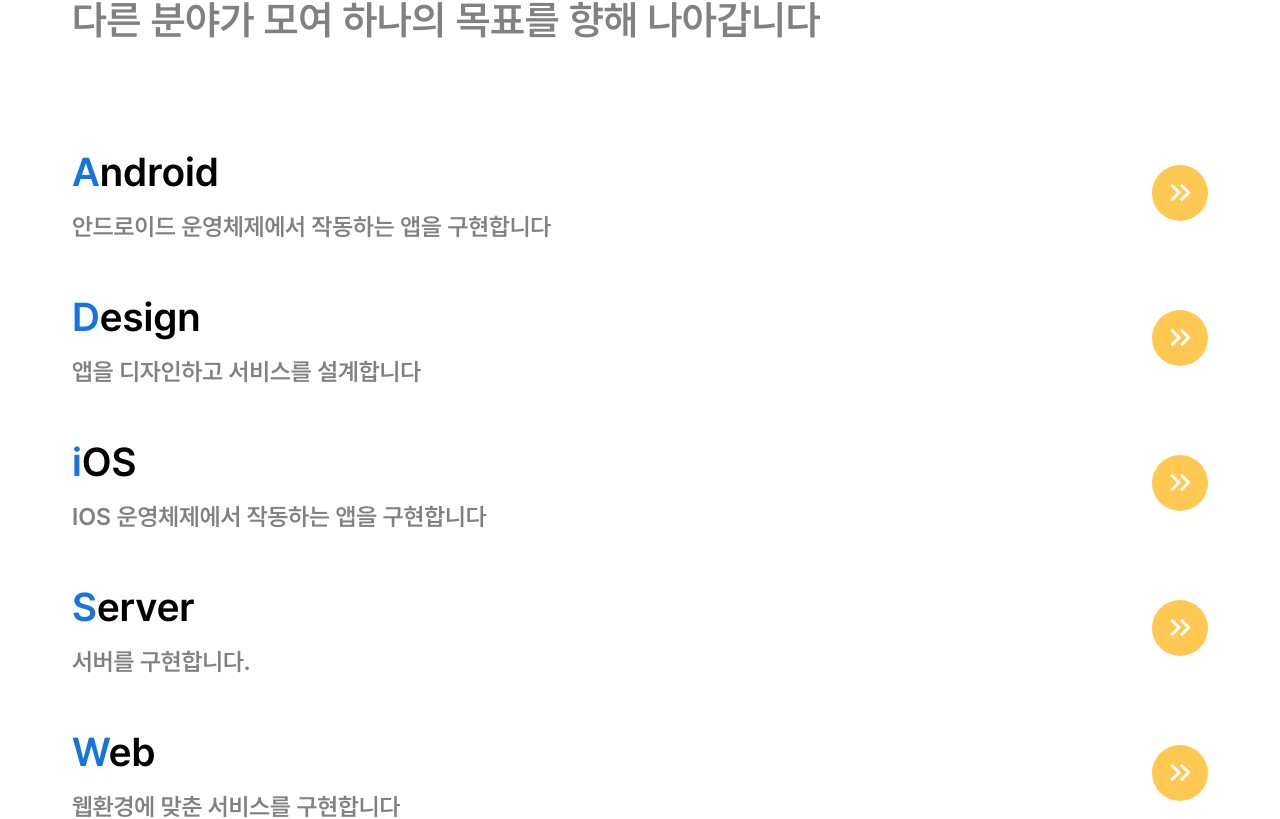
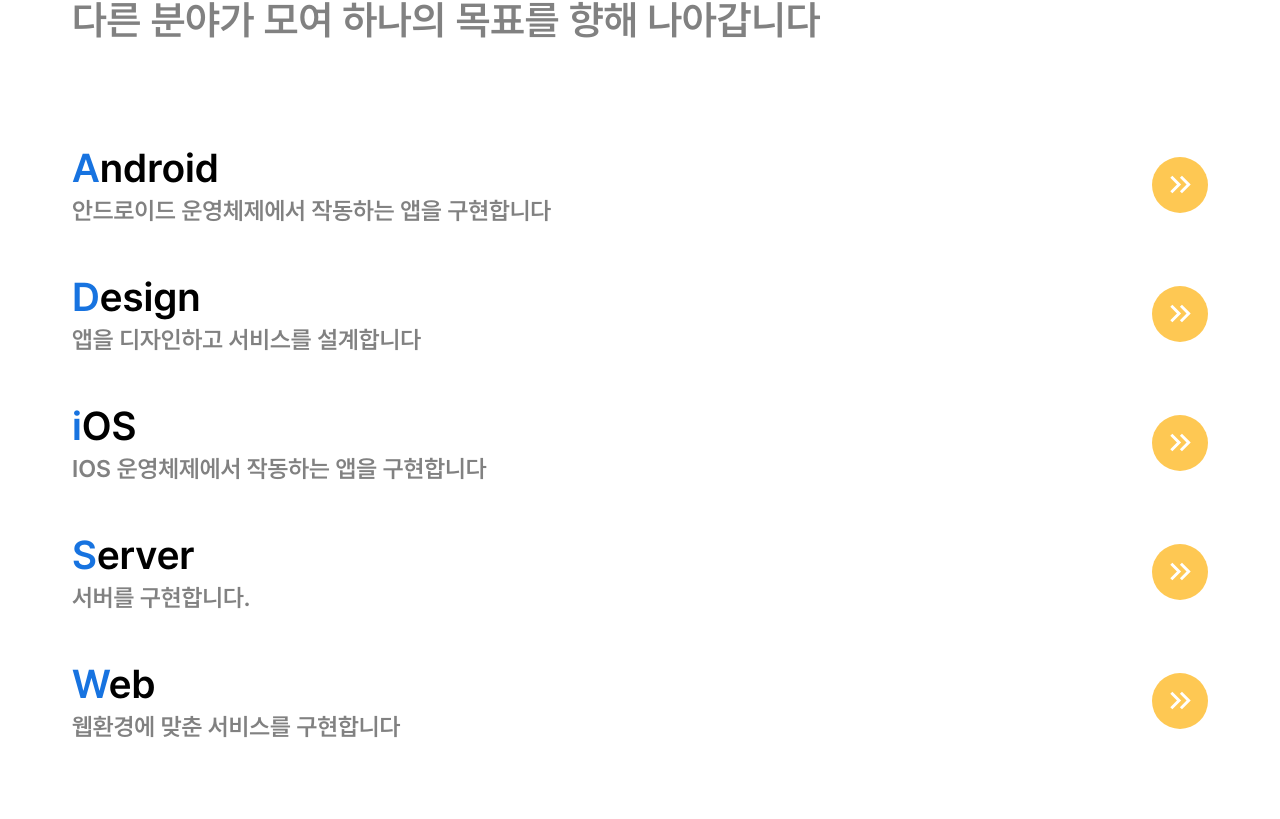
Before and after one commit to inu-appcenter/appcenter-homepage-renewal, a React (Create React App) app: page /home in a window 1280 px wide. Shown: the part 2144-2963 px from the top of the page. Built offline with nearby package versions, Linux system fonts and the light colour scheme.

Commit message:
refactor: text 관련 스타일 코드 TextStyle에 정의하고 import 해서 사용하도록 변경중

```diff
--- a/src/component/common/PageTitle.js
+++ b/src/component/common/PageTitle.js
@@ -1,10 +1,18 @@
 import styled from 'styled-components';
+import { SubTitleStyle, TitleTextStyle } from '../../resource/style/TextStyle';
+import theme from '../../resource/style/Theme';
 
 export const PageTitle = ({ title, subTitle = null }) => {
     return (
         <TitleTextWrap>
-            <TitleTextBox>{title}</TitleTextBox>
-            {subTitle && <SubTitle>{subTitle}</SubTitle>}
+            <TitleTextStyle fontColor={theme.color.primary}>
+                {title}
+            </TitleTextStyle>
+            {subTitle && (
+                <SubTitleStyle fontColor={theme.color.gray}>
+                    {subTitle}
+                </SubTitleStyle>
+            )}
         </TitleTextWrap>
     );
 };
@@ -12,47 +20,3 @@ export const PageTitle = ({ title, subTitle = null }) => {
 const TitleTextWrap = styled.div`
     text-transform: uppercase;
 `;
-
-const TitleTextBox = styled.h1`
-    font-weight: 700;
-    margin: 0;
-    color: ${(props) => props.theme.color.primary};
-    font-size: ${(props) => props.theme.fontSize.bigDesktop.title};
-    @media (max-width: 1800px) {
-        font-size: ${(props) => props.theme.fontSize.desktop.title};
-    }
-    @media (max-width: 1200px) {
-        font-size: ${(props) => props.theme.fontSize.tablet.title};
-    }
-    @media (max-width: 768px) {
-        font-size: ${(props) => props.theme.fontSize.smallTablet.title};
-    }
-    @media (max-width: 576px) {
-        font-size: ${(props) => props.theme.fontSize.mobile.title};
-    }
-    @media (max-width: 280px) {
-        font-size: ${(props) => props.theme.fontSize.fold.title};
-    }
-`;
-
-const SubTitle = styled.h2`
-    font-weight: 600;
-    margin: 0;
-    color: ${(props) => props.theme.color.gray};
-    font-size: ${(props) => props.theme.fontSize.bigDesktop.subtitle};
-    @media (max-width: 1800px) {
-        font-size: ${(props) => props.theme.fontSize.desktop.subtitle};
-    }
-    @media (max-width: 1200px) {
-        font-size: ${(props) => props.theme.fontSize.tablet.subtitle};
-    }
-    @media (max-width: 768px) {
-        font-size: ${(props) => props.theme.fontSize.smallTablet.subtitle};
-    }
-    @media (max-width: 576px) {
-        font-size: ${(props) => props.theme.fontSize.mobile.subtitle};
-    }
-    @media (max-width: 280px) {
-        font-size: ${(props) => props.theme.fontSize.fold.subtitle};
-    }
-`;
--- a/src/component/home/OurTeam.js
+++ b/src/component/home/OurTeam.js
@@ -3,6 +3,8 @@ import { partInfo } from '../../resource/string/partInfo';
 import { Fab } from '@mui/material';
 import KeyboardDoubleArrowRightIcon from '@mui/icons-material/KeyboardDoubleArrowRight';
 import { useNavigate } from 'react-router-dom';
+import { SubTitleStyle, PlainTextStyle } from '../../resource/style/TextStyle';
+import theme from '../../resource/style/Theme';
 
 export default function OurTeam() {
     const navigate = useNavigate();
@@ -12,10 +14,12 @@ export default function OurTeam() {
                 {partInfo.slice(1).map((item) => (
                     <TeamListItem key={item.id}>
                         <TextWrapper>
-                            <div className='TeamName'>{item.partName}</div>
-                            <div className='TeamDescription'>
+                            <SubTitleStyle firstLetterAccent={true}>
+                                {item.partName}
+                            </SubTitleStyle>
+                            <PlainTextStyle fontColor={theme.color.gray}>
                                 {item.description}
-                            </div>
+                            </PlainTextStyle>
                         </TextWrapper>
                         <Button
                             onClick={() =>
@@ -47,50 +51,9 @@ const TeamListItem = styled.div`
 `;
 
 const TextWrapper = styled.div`
-    .TeamName::first-letter {
-        color: ${(props) => props.theme.color.primary};
-    }
-
-    .TeamName {
-        margin: 4px 0;
-        font-size: ${(props) => props.theme.fontSize.bigDesktop.subtitle};
-        @media (max-width: 1800px) {
-            font-size: ${(props) => props.theme.fontSize.desktop.subtitle};
-        }
-        @media (max-width: 1200px) {
-            font-size: ${(props) => props.theme.fontSize.tablet.subtitle};
-        }
-        @media (max-width: 768px) {
-            font-size: ${(props) => props.theme.fontSize.smallTablet.subtitle};
-        }
-        @media (max-width: 576px) {
-            font-size: ${(props) => props.theme.fontSize.mobile.subtitle};
-        }
-        @media (max-width: 280px) {
-            font-size: ${(props) => props.theme.fontSize.fold.subtitle};
-        }
-    }
-
-    .TeamDescription {
-        margin-top: 16px;
-        color: ${(props) => props.theme.color.gray};
-        font-size: ${(props) => props.theme.fontSize.bigDesktop.text};
-        @media (max-width: 1800px) {
-            font-size: ${(props) => props.theme.fontSize.desktop.text};
-        }
-        @media (max-width: 1200px) {
-            font-size: ${(props) => props.theme.fontSize.tablet.text};
-        }
-        @media (max-width: 768px) {
-            font-size: ${(props) => props.theme.fontSize.smallTablet.text};
-        }
-        @media (max-width: 576px) {
-            font-size: ${(props) => props.theme.fontSize.mobile.text};
-        }
-        @media (max-width: 280px) {
-            font-size: ${(props) => props.theme.fontSize.fold.text};
-        }
-    }
+    display: flex;
+    flex-direction: column;
+    row-gap: 4px;
 `;
 
 const Button = styled(Fab)`
--- /dev/null
+++ b/src/resource/style/TextStyle.js
@@ -0,0 +1,78 @@
+import styled from 'styled-components';
+
+export const TitleTextStyle = styled.h1`
+  font-weight: ${(props) => props.fontWeight || '700'};
+  margin: 0;
+  color: ${(props) => props.fontColor};
+  font-size: ${(props) => props.theme.fontSize.bigDesktop.title};
+  @media (max-width: 1800px) {
+    font-size: ${(props) => props.theme.fontSize.desktop.title};
+  }
+  @media (max-width: 1200px) {
+    font-size: ${(props) => props.theme.fontSize.tablet.title};
+  }
+  @media (max-width: 768px) {
+    font-size: ${(props) => props.theme.fontSize.smallTablet.title};
+  }
+  @media (max-width: 576px) {
+    font-size: ${(props) => props.theme.fontSize.mobile.title};
+  }
+  @media (max-width: 280px) {
+    font-size: ${(props) => props.theme.fontSize.fold.title};
+  }
+  ${(props) =>
+      props.firstLetterAccent &&
+      `&&::first-letter {
+    color: ${props.theme.color.primary};
+  }`}
+}
+`;
+
+export const SubTitleStyle = styled.h2`
+    font-weight: 600;
+    margin: 0;
+    color: ${(props) => props.fontColor};
+    font-size: ${(props) => props.theme.fontSize.bigDesktop.subtitle};
+    @media (max-width: 1800px) {
+        font-size: ${(props) => props.theme.fontSize.desktop.subtitle};
+    }
+    @media (max-width: 1200px) {
+        font-size: ${(props) => props.theme.fontSize.tablet.subtitle};
+    }
+    @media (max-width: 768px) {
+        font-size: ${(props) => props.theme.fontSize.smallTablet.subtitle};
+    }
+    @media (max-width: 576px) {
+        font-size: ${(props) => props.theme.fontSize.mobile.subtitle};
+    }
+    @media (max-width: 280px) {
+        font-size: ${(props) => props.theme.fontSize.fold.subtitle};
+    }
+    ${(props) =>
+        props.firstLetterAccent &&
+        `&&::first-letter {
+    color: ${props.theme.color.primary};
+  }`}
+`;
+
+export const PlainTextStyle = styled.p`
+    font-weight: 600;
+    margin: 0;
+    color: ${(props) => props.fontColor};
+    font-size: ${(props) => props.theme.fontSize.bigDesktop.text};
+    @media (max-width: 1800px) {
+        font-size: ${(props) => props.theme.fontSize.desktop.text};
+    }
+    @media (max-width: 1200px) {
+        font-size: ${(props) => props.theme.fontSize.tablet.text};
+    }
+    @media (max-width: 768px) {
+        font-size: ${(props) => props.theme.fontSize.smallTablet.text};
+    }
+    @media (max-width: 576px) {
+        font-size: ${(props) => props.theme.fontSize.mobile.text};
+    }
+    @media (max-width: 280px) {
+        font-size: ${(props) => props.theme.fontSize.fold.text};
+    }
+`;
```
